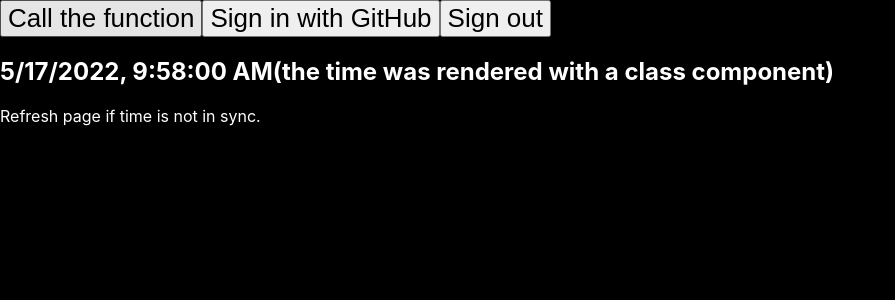
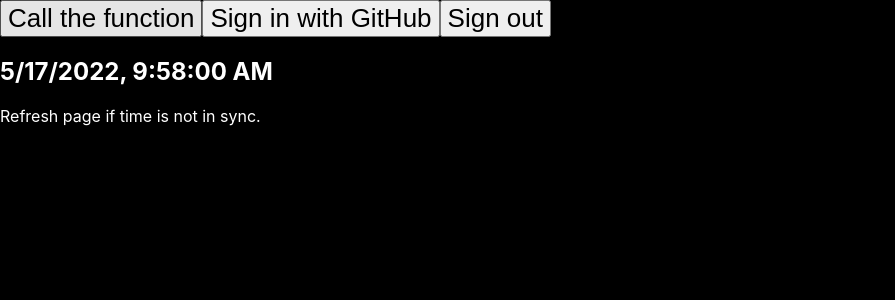
Before and after one commit to shauryaaher/firebase-react, a React (Vite) app: page / in a window 1280 px wide. Shown: the top 300 px of the page, without its empty margins (0-895 px from the left). Built offline with nearby package versions, Linux system fonts and the light colour scheme.

Commit message:
Few minor changes

```diff
--- a/index.html
+++ b/index.html
@@ -8,7 +8,6 @@
   </head>
   <body>
     <div id="root"></div>
-    <div id="shoot"></div>
     <script type="module" src="/src/main.tsx"></script>
   </body>
 </html>
--- a/src/D.tsx
+++ b/src/D.tsx
@@ -8,22 +8,24 @@ export class D extends Component<{}, { date: Object }> {
     };
   }
 
-  tickClock() {
+  tickClock(): number {
     this.setState({
       date: new Date(),
     });
+    return 10;
   }
 
   componentDidMount() {
     setInterval(() => this.tickClock(), 1000);
   }
-
+  componentWillUnmount() {
+    clearInterval(this.tickClock());
+  }
   render() {
     return (
       <>
         <h2>
-          {this.state.date.toLocaleString()}(the time was rendered with a class
-          component)
+          {this.state.date.toLocaleString()}
         </h2>
         <p>Refresh page if time is not in sync.</p>
       </>
--- a/src/main.tsx
+++ b/src/main.tsx
@@ -1,7 +1,7 @@
 // Import stuff
 import { D } from "./D";
 import { createRoot } from "react-dom/client";
-import { Component } from "react";
+import { Component, FC } from "react";
 import { initializeApp } from "firebase/app";
 import {
   getFunctions,
@@ -18,7 +18,6 @@ import {
 import "./index.css";
 import "./App.css";
 
-const shoot = createRoot(document.querySelector("#shoot")!);
 const root: any = createRoot(document.querySelector("#root")!);
 
 const firebaseConfig = {
@@ -84,5 +83,18 @@ class Functions extends Component {
   }
 }
 
-root.render(<Functions />);
-shoot.render(<D />);
+interface AppI {
+  e1: JSX.Element,
+  e2: JSX.Element
+}
+
+const App: FC<AppI> = (props) => {
+  return (
+    <>
+      {props.e1} <br />
+      {props.e2}
+    </>
+  );
+}
+
+root.render(<App e1={<Functions />} e2={<D />} />);
```
